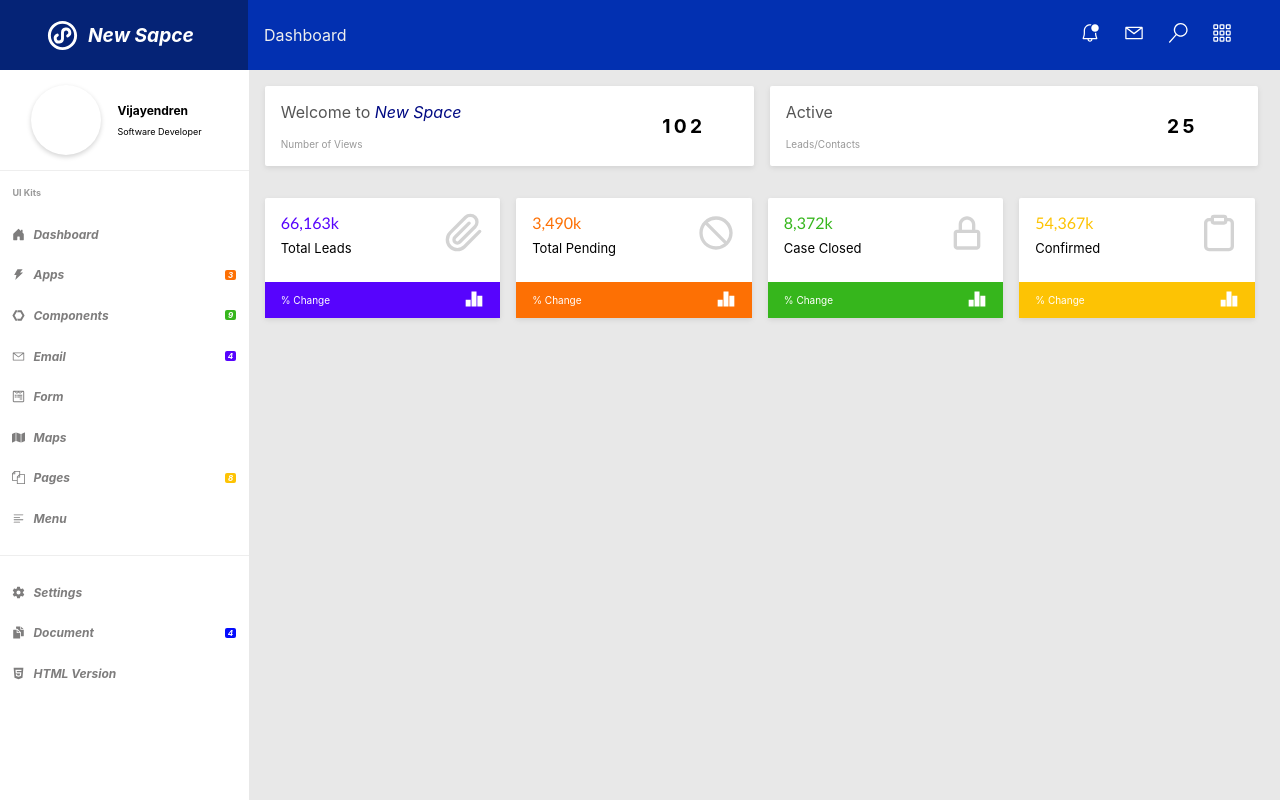
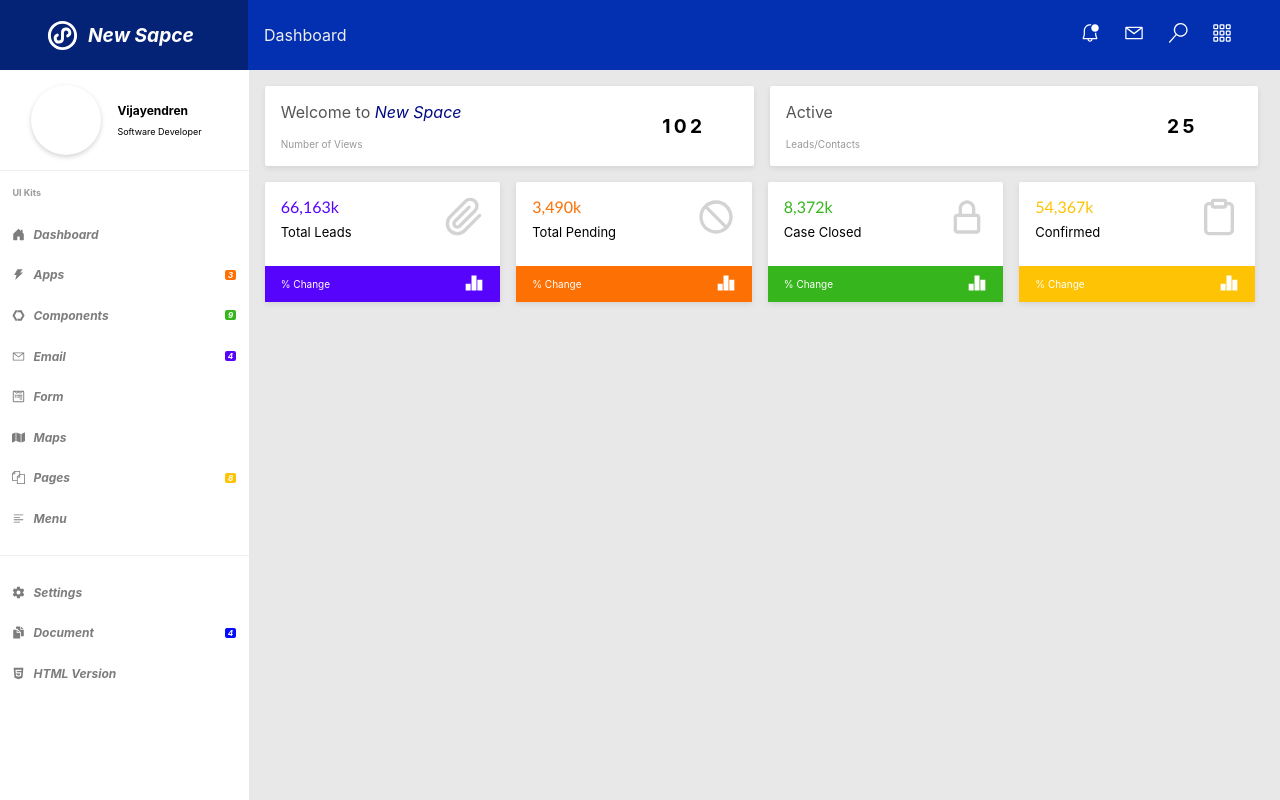
Before and after one commit to R-vijayendren/dashboard-style-guide, a React (Create React App) app: page / in a window 1280 px wide. Built offline with nearby package versions, Linux system fonts and the light colour scheme.

Commit message:
Removed the unwanted padding bottom on dashboard welcome container.

```diff
--- a/src/pages/Dashboard/Dashboard.scss
+++ b/src/pages/Dashboard/Dashboard.scss
@@ -7,7 +7,7 @@
 
   .dashboard-welcome-container {
     @include flexLayoutWithGap(row, center, flex-start, 1rem);
-    padding: 1rem 0;
+    padding-top: 1rem;
     width: 100%;
 
     .cardWrapper {
```
